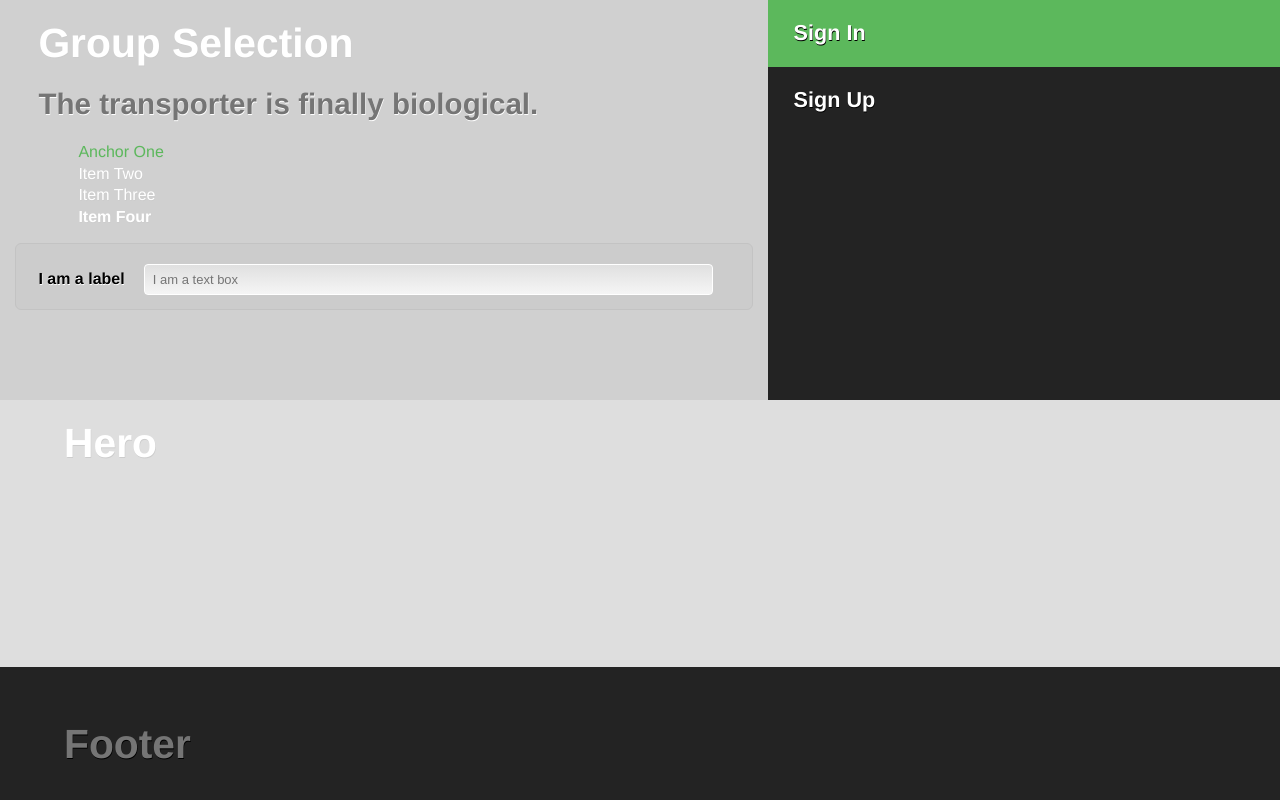
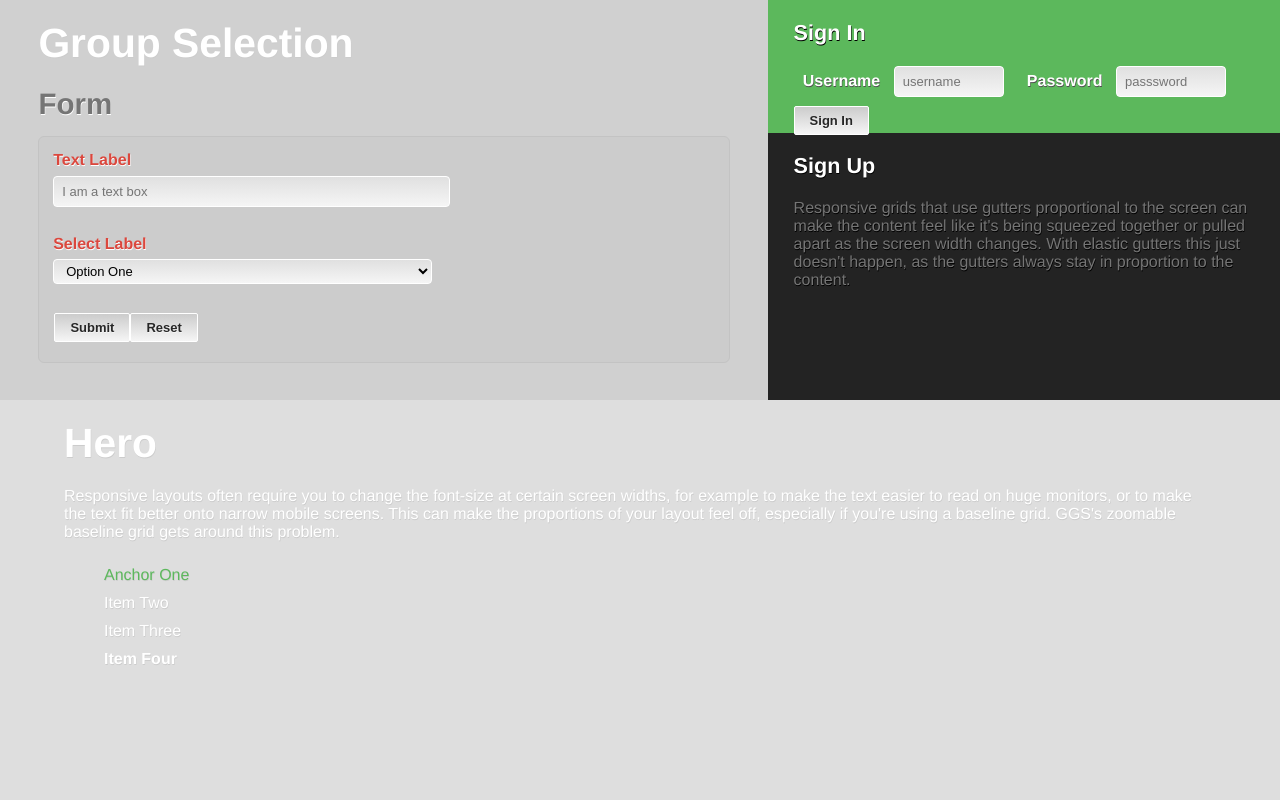
Before and after one commit to orionstein/pillar, a website: page app/index.html in a window 1280 px wide. Drawn offline with nearby package versions, Linux system fonts and the light colour scheme; some packages are replaced by stand-ins of ours; files that its build step writes are made by us from their sources.

Commit message:
cleaning up

```diff
--- a/app/index.html
+++ b/app/index.html
@@ -21,32 +21,53 @@
             <div class="pillar-three height-max set-inline treat-chrome">
                 <h1 class="gutter text-mid">Group Selection</h1>
 
-                <h2 class="gutter font-mid">The transporter is finally biological.</h2>
-                <ul class="gutter text-mid">
-                    <li><a href="">Anchor One</a></li>
-                    <li>Item Two</li>
-                    <li>Item Three</li>
-                    <li><strong>Item Four</strong></li>
-                </ul>
+                <h2 class="gutter font-mid">Form</h2>
+
                 <form class="field">
-                    <label class="form-label">I am a label</label>
+                    <label class="form-label font-rust">Text Label</label>
                     <input class="text-box" type="text" placeholder="I am a text box"></input>
+                    <label class="form-label font-rust">Select Label</label>
+                    <select class="text-box" type="select" placeholder="Select Me">
+                        <option>Option One</option>
+                        <option>Option One</option>
+                        <option>Option One</option>
+                    </select>
+                    <div class="break-float base-padding">
+                        <button class="grab-left core">Submit</button>
+                        <button class="grab-left core">Reset</button>
+                    </div>
                 </form>
             </div>
             <div class="pillar-two set-inline height-max">
-                <div class="treat-brand line-one">
+                <div class="line-two treat-brand">
                     <h3 class="text-light gutter">Sign In</h3>
+                    <form class="gutter">
+                        <label class="break-float form-label sign-in">Username</label>
+                        <input class="break-float text-box small-field" type="text" placeholder="username"></input>
+                        <label class="break-float form-label sign-in">Password</label>
+                        <input class="break-float text-box small-field" type="text" placeholder="passsword"></input>
+                        <button class="core">Sign In</button>
+                    </form>
                 </div>
-                <div class="line-five treat-dark">
+                <div class="line-four treat-dark">
                     <h3 class="text-light gutter">Sign Up</h3>
+                    <p class="gutter text-light font-mid">
+                        Responsive grids that use gutters proportional to the screen can make the content feel like it's being squeezed together or pulled apart as the screen width changes. With elastic gutters this just doesn't happen, as the gutters always stay in proportion to the content.
+                    </p>
                 </div>
             </div>
         </section>
-        <section class="line-two treat-light">
+        <section class="line-three treat-light">
             <h1 class="gutter text-mid">Hero</h1>
-        </section>
-        <section class="line-one gutter font-mid">
-            <h1 class="text-light">Footer</h1>
+            <p class="gutter text-mid">
+                Responsive layouts often require you to change the font-size at certain screen widths, for example to make the text easier to read on huge monitors, or to make the text fit better onto narrow mobile screens. This can make the proportions of your layout feel off, especially if you're using a baseline grid. GGS's zoomable baseline grid gets around this problem.
+            </p>
+            <ul class="gutter text-mid">
+                <li><a href="">Anchor One</a></li>
+                <li>Item Two</li>
+                <li>Item Three</li>
+                <li><strong>Item Four</strong></li>
+            </ul>
         </section>
     </div>
 
--- a/app/styles/main.scss
+++ b/app/styles/main.scss
@@ -41,6 +41,11 @@ $icon-font-path: "../bower_components/bootstrap-sass-official/assets/fonts/boots
   float: left
 }
 
+@mixin break-float {
+  float: none;
+  clear: both;
+}
+
 // ***** ------ margin and padding ------ **** //
 
 // ***** ------padding ------ **** //
@@ -73,7 +78,7 @@ $icon-font-path: "../bower_components/bootstrap-sass-official/assets/fonts/boots
 
 @mixin gutter {
   box-sizing: border-box;
-  width: 95%;
+  width: 90%;
   margin: 0 0 0 5%;
   padding-top: 20px;
 }
@@ -81,16 +86,23 @@ $icon-font-path: "../bower_components/bootstrap-sass-official/assets/fonts/boots
 // ***** ------ forms ------ **** //
 
 @mixin field {
-  margin: 2%;
-  padding: 20px 0 0 0;
+  margin: 2% 5%;
+  padding: 0px 0 20px 0px;
   background-color: #cccccc;
   border: 1px solid #C3C3C3;
   border-radius: 6px;
+  overflow: visible;
   box-sizing: border-box;
+  float: left;
+  width: 90%;
+  &.brand {
+    background-color: #5cb85c;
+    border: 1px solid transparent;
+  }
 }
 
 @mixin text-box {
-  width: 75%;
+  width: 55%;
   height: 25px;
   padding: 2px 8px;
   margin: 0 2% 2%;
@@ -99,13 +111,40 @@ $icon-font-path: "../bower_components/bootstrap-sass-official/assets/fonts/boots
   border: 1px solid #FFFFFF;
   background-color: #e0e0e0;
   background-image: -webkit-linear-gradient(top, #e0e0e0, #f5f5f5); /* Chrome 10-25, iOS 5+, Safari 5.1+ */
-  background-image:         linear-gradient(to bottom, #e0e0e0, #f5f5f5); /* Chrome 26, Firefox 16+, IE 10+, Opera */
+  background-image: linear-gradient(to bottom, #e0e0e0, #f5f5f5); /* Chrome 26, Firefox 16+, IE 10+, Opera */
+  float: left;
+  clear: both;
+  &.small-field {
+    width: 20%;
+  }
+  &.large-field {
+    width:75%
+  }
 }
 
 @mixin form-label {
   color: #000;
-  margin-left: 3%;
+  margin: 2% 0 1% 2%;
   font-weight: 600;
+  float: left;
+  clear: both;
+  &.sign-in {
+  color: #ffffff;
+  text-shadow: 0.5px 0.5px #4F4F4F;
+  }
+}
+
+@mixin core {
+  padding: 0.45em 15px;
+  border: 1px solid #ffffff;
+  color: #272727;
+  text-shadow: 0.5px 0.5px #F5F5F5;
+  background-image: linear-gradient(to bottom, #CCCCCC, #f5f5f5);
+  background-image: -webkit-linear-gradient(top, #CCCCCC, #f5f5f5); /* Chrome 10-25, iOS 5+, Safari 5.1+ */
+  border-radius: 2px;
+  font-size: 13px;
+  font-weight: 600;
+  cursor: pointer;
 }
 
 // ***** ------ color swatches ------ **** //
@@ -291,8 +330,8 @@ h4 {
 
 ul {
   list-style: none;
-  margin: 0;
-  line-height: 1.35em;
+  margin: 20px 0 0 1%;
+  line-height: 1.75em;
 }
 
 a {
@@ -301,6 +340,10 @@ a {
   &:hover {
     @include color-rust;
   }
+}
+
+.core {
+  @include core
 }
 
 .foundation {
@@ -354,6 +397,10 @@ a {
 
 .grab-left {
   @include float-left
+}
+
+.break-float {
+  @include break-float
 }
 
 // ------ *** margin and padding *** ------ //
@@ -454,6 +501,10 @@ a {
   @include color-chrome-dark
 }
 
+.font-rust {
+  @include color-rust
+}
+
 // ------ *** treatments *** ------ //
 
 .text-light {
```
